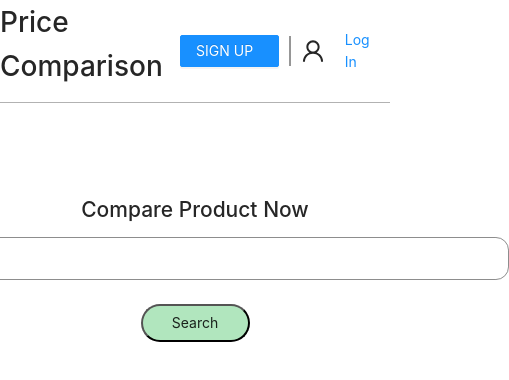
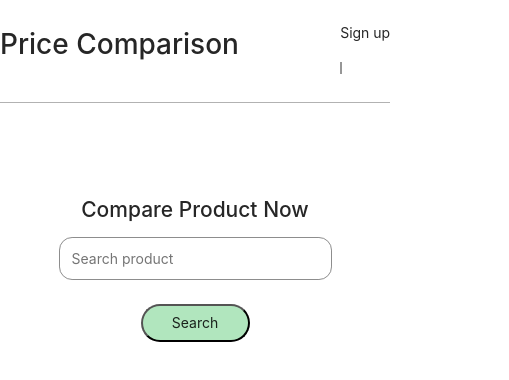
Before and after one commit to frankda/price-comparison-client, a React (Create React App) app: page / in a window 390 px wide. Shown: the top 380 px of the page, 509 px wide, since content can reach past the window. Built offline with nearby package versions, Linux system fonts and the light colour scheme.

Commit message:
apply BEM fro search css and improve responsive for search

```diff
--- a/package.json
+++ b/package.json
@@ -3,11 +3,9 @@
   "version": "0.1.0",
   "private": true,
   "dependencies": {
-    "@ant-design/icons": "^4.1.0",
     "@testing-library/jest-dom": "^4.2.4",
     "@testing-library/react": "^9.3.2",
     "@testing-library/user-event": "^7.1.2",
-    "antd": "^4.1.5",
     "axios": "^0.19.2",
     "node-sass": "^4.14.0",
     "react": "^16.13.1",
--- a/src/App.scss
+++ b/src/App.scss
@@ -42,49 +42,49 @@ header {
   }
 }
 
-.search {
-  min-height: 100%;
-  width: 100%;
-  margin-top: 90px;
-  display: flex;
-  justify-content: center;
-  align-items: center;
-  flex-direction: column;
-}
+// .search {
+//   min-height: 100%;
+//   width: 100%;
+//   margin-top: 90px;
+//   display: flex;
+//   justify-content: center;
+//   align-items: center;
+//   flex-direction: column;
+// }
 
-form {
-  display: flex;
-  flex-direction: column;
-  align-items: center;
+// form {
+//   display: flex;
+//   flex-direction: column;
+//   align-items: center;
 
 
-  button {
-    display: block;
-    width: 109px;
-    height: 38px;
-    background: #B1E6BE;
-    border-radius: 20px;
-    margin-top: 24px;
+//   button {
+//     display: block;
+//     width: 109px;
+//     height: 38px;
+//     background: #B1E6BE;
+//     border-radius: 20px;
+//     margin-top: 24px;
 
-    &:focus {
-      outline: none;
-    }
-  }
-}
+//     &:focus {
+//       outline: none;
+//     }
+//   }
+// }
 
-.search input {
-  border-radius: 13.0625px;
-  width: 627px;
-  border: 0.870833px solid #8D8D8D;
-  height: 43.54px;
-  transition: box-shadow 0.3s ease-in-out;
-  text-indent: 10px;
+// .search input {
+//   border-radius: 13.0625px;
+//   width: 627px;
+//   border: 0.870833px solid #8D8D8D;
+//   height: 43.54px;
+//   transition: box-shadow 0.3s ease-in-out;
+//   text-indent: 10px;
 
-  &:focus {
-    outline: none;
-    box-shadow: 0 0 10px 0 #B1E6BE;
-  }
-}
+//   &:focus {
+//     outline: none;
+//     box-shadow: 0 0 10px 0 #B1E6BE;
+//   }
+// }
 
 
 // Gallery style
--- a/src/components/App.js
+++ b/src/components/App.js
@@ -1,8 +1,8 @@
 import React from 'react';
 import '../App.scss';
-import Header from './Header';
+import Header from './header/Header';
 import Footer from './Footer';
-import  { Search } from './Search';
+import  { Search } from './search/Search';
 
 
 function App() {
--- a/src/components/Header.js
+++ /dev/null
@@ -1,30 +0,0 @@
-import React from 'react';
-import { Button, Tooltip } from 'antd';
-import
-{
-  SearchOutlined,
-  UserOutlined
-} from '@ant-design/icons';
-
-import DivideLine from './svg/divide';
-
-export default () => {
-  return (
-    <header>
-      <div className="logo">
-        <img src="" alt="" />
-        <h1>Price Comparison</h1>
-      </div>
-      <div className="user-profile">
-        <Button type="primary">
-          SIGN UP
-        </Button>
-        <DivideLine height="30" />
-        <div className="login">
-          <UserOutlined />
-          <a>Log In</a>
-        </div>
-      </div>
-    </header>
-  );
-}
--- /dev/null
+++ b/src/components/header/Header.js
@@ -0,0 +1,17 @@
+import React from 'react';
+import DivideLine from '../svg/divide';
+
+export default () => {
+  return (
+    <header className="header">
+      <div className="logo">
+        <img src="" alt="" />
+        <h1>Price Comparison</h1>
+      </div>
+      <div className="header__user">
+        <p>Sign up</p>
+        <DivideLine height={12} />
+      </div>
+    </header>
+  );
+}
--- a/src/components/Search.js
+++ b/src/components/search/Search.js
@@ -1,8 +1,7 @@
 import React, { useState, Component } from 'react';
-import Scrape from '../utils/request';
-import { Button, Tooltip } from 'antd';
-import { SearchOutlined } from '@ant-design/icons';
-import { Gallery } from './Gallery';
+import Scrape from '../../utils/request';
+import { Gallery } from '../Gallery';
+import './search.scss';
 
 export const Search = (props) => {
   // const [productname, setProductname] = useState(''); // array destructuring
@@ -25,11 +24,9 @@ export const Search = (props) => {
   return (
     <div className="search">
       <h2>Compare Product Now</h2>
-      <form onSubmit={ handleSubmit }>
-        <label>
-          <input id="searching-product" name="search" placeholder="Search product" type="search" />
-        </label>
-        <button>Search</button>
+      <form className="search__form" onSubmit={ handleSubmit }>
+        <input className="search__input" name="search" placeholder="Search product" type="search" />
+        <button className="btn">Search</button>
       </form>
       {isfetching? <p style={{marginTop: 30}}>Loading...</p> : null}
       {results.length && !isfetching
--- /dev/null
+++ b/src/components/search/search.scss
@@ -0,0 +1,43 @@
+.search {
+  min-height: 100%;
+  width: 100%;
+  margin-top: 90px;
+  display: flex;
+  justify-content: center;
+  align-items: center;
+  flex-direction: column;
+
+  &__form {
+    display: flex;
+    flex-direction: column;
+    align-items: center;
+    width: 70%;
+
+    .btn {
+      display: block;
+      width: 109px;
+      height: 38px;
+      background: #B1E6BE;
+      border-radius: 20px;
+      margin-top: 24px;
+
+      &:focus {
+        outline: none;
+      }
+    }
+  }
+
+  &__input {
+    border-radius: 13.0625px;
+    width: 100%;
+    border: 0.870833px solid #8D8D8D;
+    height: 43.54px;
+    transition: box-shadow 0.3s ease-in-out;
+    text-indent: 10px;
+
+    &:focus {
+      outline: none;
+      box-shadow: 0 0 10px 0 #B1E6BE;
+    }
+  }
+}
```
Also changed, not shown: src/components/header/header.scss (added), 1 other file (tests, documents, lock files or other folders).
